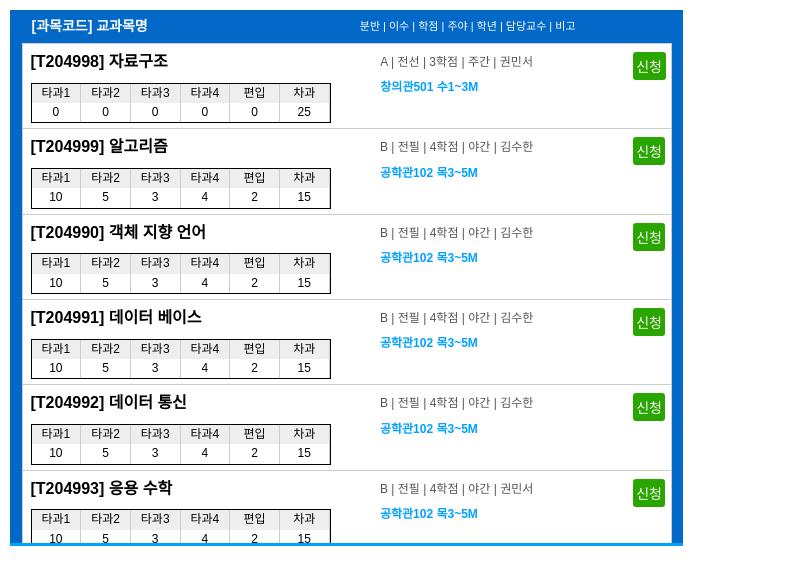
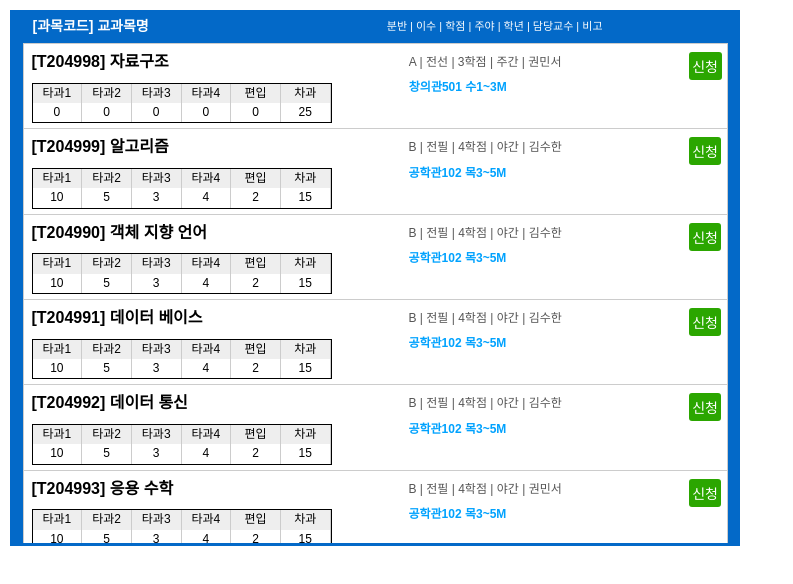
Before and after one commit to KorJIGSAW/HSAC_AI-Project, a React (Create React App) app: page /minseo in a window 1280 px wide. Shown: the top 584 px of the page, without its empty margins (0-793 px from the left). Built offline with nearby package versions, Linux system fonts and the light colour scheme.

Commit message:
Fix: 카드 리스트 CSS 수정

```diff
--- a/src/components/commons/card/card.jsx
+++ b/src/components/commons/card/card.jsx
@@ -53,7 +53,7 @@ const S = {
   Container: styled.div`
     //나중에 없애기 마진
     padding: 0.8rem 0.5rem 0.5rem 0.8rem;
-    width: 65rem;
+    width: 70.5rem;
     background: ${({ theme }) => theme.white};
     border: 0.15rem solid ${({ theme }) => theme.gray300};
   `,
--- a/src/components/commons/cardList/cardList.jsx
+++ b/src/components/commons/cardList/cardList.jsx
@@ -28,12 +28,12 @@ const S = {
     margin-left: 1rem;
     margin-top: 1rem;
 
-    width: 67.3rem;
+    width: 73rem;
     display: flex;
     justify-content: center;
     align-items: center;
 
-    border-bottom: 0.3rem solid ${({ theme }) => theme.blue500};
+    border-bottom: 0.3rem solid ${({ theme }) => theme.blue};
     background-color: ${({ theme }) => theme.blue};
   `,
 
@@ -47,7 +47,7 @@ const S = {
     flex-direction: flex-start;
     align-items: center;
     margin-left: 1rem;
-    gap: 21.2rem;
+    gap: 23.8rem;
     padding: 0.75rem 0;
   `,
 
```
